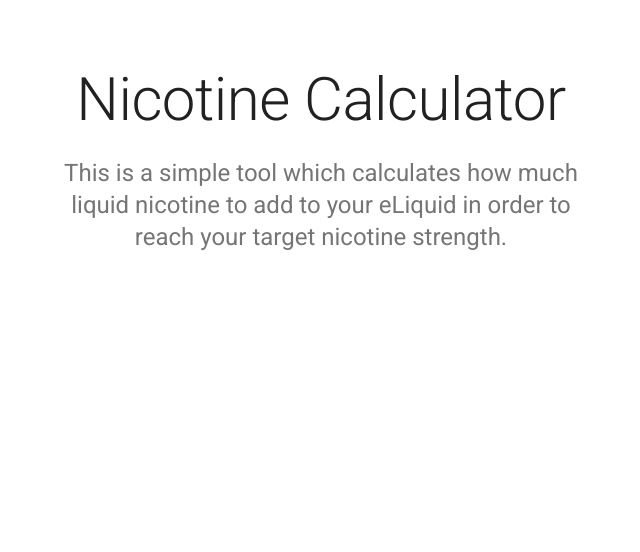
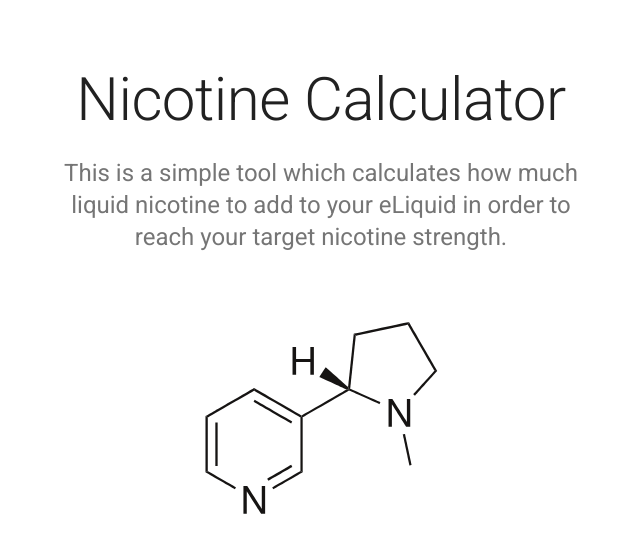
Before and after one commit to Jimfarrugia/nicotine-calculator-v2, a React (Create React App) app: page / in a window 1280 px wide. Shown: the top 552 px of the page, without its empty margins (319-959 px from the left). Built offline with nearby package versions, Linux system fonts and the light colour scheme.

Commit message:
added molecule img

```diff
--- a/src/App.js
+++ b/src/App.js
@@ -1,10 +1,14 @@
 import React from "react";
 import HeroBanner from "./components/HeroBanner";
+import ImgMolecule from "./components/ImgMolecule";
+import Button from "@material-ui/core/Button";
 
 function App() {
+
   return (
     <div className="App">
       <HeroBanner />
+      <ImgMolecule />
     </div>
   );
 }
--- /dev/null
+++ b/src/components/ImgMolecule.js
@@ -0,0 +1,16 @@
+import React from 'react'
+
+export default function ImgMolecule() {
+  const styledImg = {
+    display: "block",
+    minWidth: "240px",
+    height: "auto",
+    margin: "0 auto"
+  }
+
+  return (
+    <React.Fragment>
+      <img style={styledImg} src="molecule.svg" alt="nicotine molecule" />
+    </React.Fragment>
+  )
+}
```
